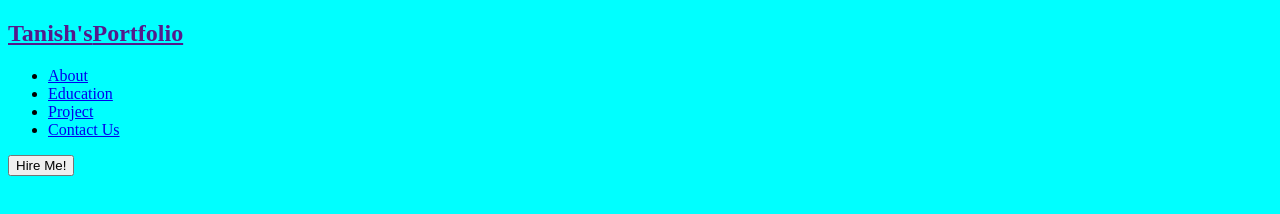
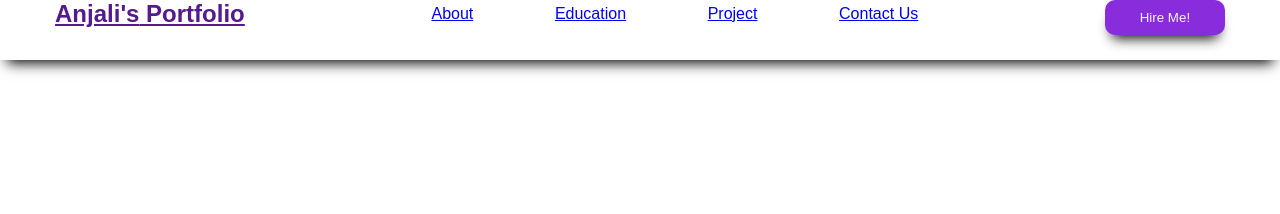
Before and after one commit to hanuyadav40/portfolio, a plain HTML site: page index.html in a window 1280 px wide. Drawn offline with Linux system fonts and the light colour scheme.

Commit message:
css navbar

```diff
--- a/index.html
+++ b/index.html
@@ -5,30 +5,28 @@
     <meta charset="UTF-8">
     <meta http-equiv="X-UA-Compatible" content="IE=edge">
     <meta name="viewport" content="width=device-width, initial-scale=1.0">
-    <title>Tanish's Portfolio</title>
+    <title>Anjali's Portfolio</title>
 </head>
 <body>
-
-    <!-- navbar -->
+    <!-- navbar-->
     <nav class="navbar">
-        <div class="logp">
+    <div class="logo">
     <a href="" class="title-link">
-                <h1 class="logo-main-title">
-                    <span class="logo-title">Tanish's</span>Portfolio
+    <h1 class="logo-main title">
+    <span class="logo-title"> Anjali's</span> Portfolio
 </h1>
 </a>
 </div>
-        <div class="List-section">
-            <ul class="List-wrap">
-                <li class="List-item"><a href="#About">About</a></li>
-                <li class="List-item"><a href="#education">Education</a></li>
-                <li class="List-item"><a href="#project">Project</a></li>
-                <li class="List-item"><a href="#contactus">Contact Us</a></li>
-
+<div class="list-section">
+    <ul class="list-wrap">
+        <li class="list-item"> <a href="#about"> About</a></li>
+        <li class="list-item"> <a href="#education"> Education</a> </li>
+        <li class="list-item"> <a href="#project"> Project </a></li>
+        <li class="list-item"> <a href="#Contactus" > Contact Us </a></li>
     </ul>
 </div>
 <div class="hire-me">
-            <a href="#contactus"><button class="hire-btn">Hire Me!</button></a>
+    <a href="#contactus"> <button class="hire-btn">Hire Me!</button></a>
 </div>
 </nav>
 </body>
--- a/style.css
+++ b/style.css
@@ -1,3 +1,80 @@
-body{
-    background-color: aqua;
+* {
+    box-sizing: border-box;
+    margin: 0%;
+    padding: 0%;
 }
+
+body {
+    font-family: sans-serif;
+    color: #222831;
+}
+
+a:hover {
+    color: whitesmoke;
+    transition: all 250ms;
+}
+
+.navbar {
+    background-color: white;
+    position: fixed;
+    width: 100%;
+    height: 60px;
+    display: flex;
+    justify-content: space-around;
+    align-items: centre;
+    z-index: 99;
+    -webkit-box-shadow: 0px 10px 13px -7px #000000, 5px 5px 15px 5px rgba(0, 0, 0, 0);
+    box-shadow: 0px 10px 13px -7px #000000, 5px 5px 15px rgba(0, 0, 0, 0);
+}
+
+.log-main-title {
+    font-size: 25px;
+    font-style: italic;
+    border-bottom: #892cdc 4px solid;
+}
+
+.log-main-title {
+    color #892cdc;
+}
+
+.title-link {
+    color #222831;
+}
+
+.list-section {
+    width: 50%;
+}
+
+.list-wrap {
+    display: flex;
+    justify-content: space-evenly;
+}
+
+.list-item {
+    list-style: none;
+    padding: 5px;
+    border-radius: 8px;
+}
+
+.list-item:hover {
+    background-color: #892cdc;
+    cursor: pointer;
+    transition: all 250ms;
+}
+
+.hire-btn {
+    width: 120px;
+    height: 35px;
+    border: none;
+    background-color: #892cdc;
+    -webkit-box-shadow: 0px 10px 13px -7px #000000, 5px 5px 15px 5px rgba(0, 0, 0, 0);
+    box-shadow: 0px 10px 13px -7px #000000, 5px 5px 15px rgba(0, 0, 0, 0);
+    color: whitesmoke;
+    border-radius: 10px;
+}
+
+.hire-btn:hover {
+    cursor: pointer;
+    transform: scale(1.1);
+    transition: all 250ms;
+}
```
Lines whose indentation alone changed are shown as unchanged.
